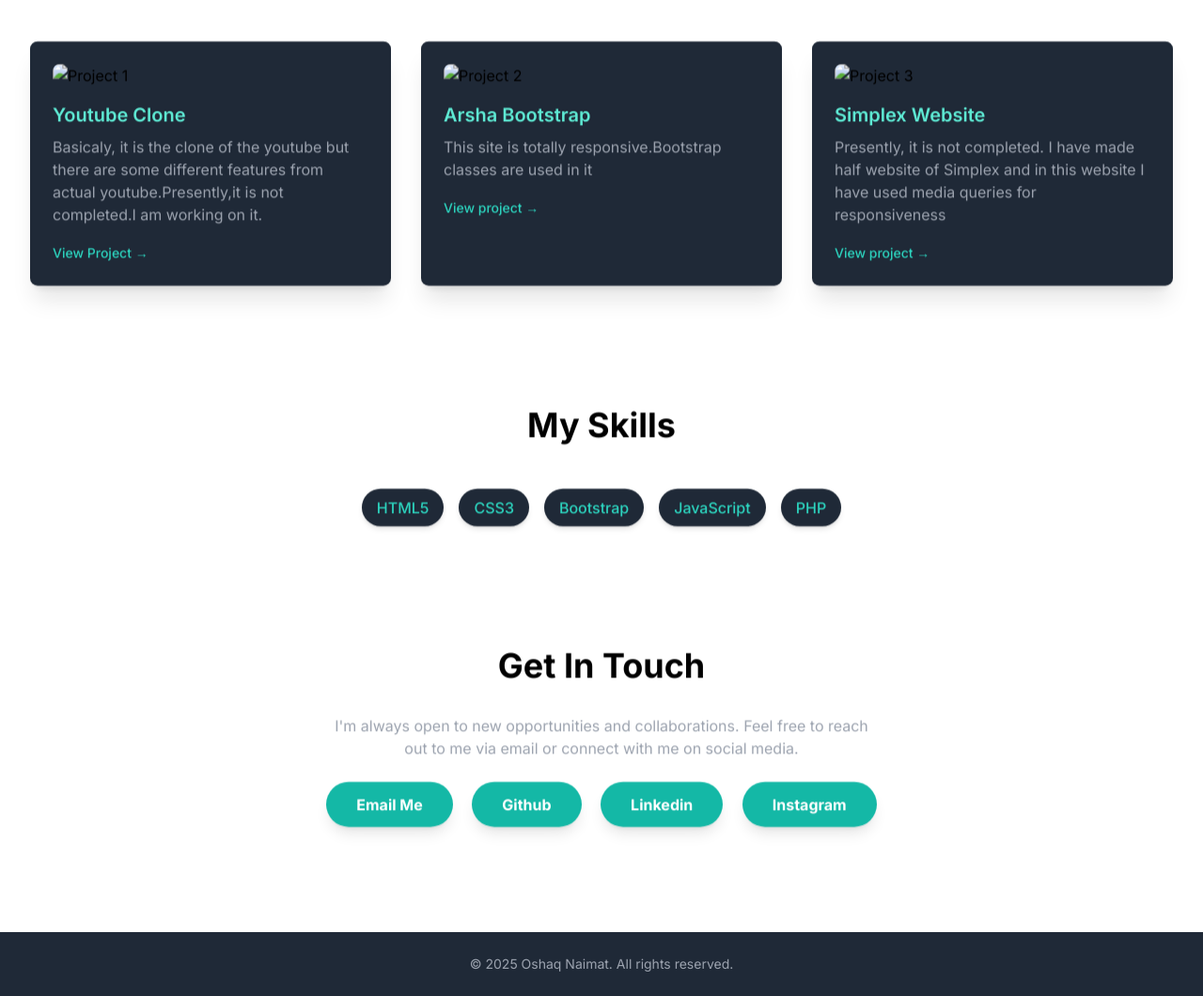
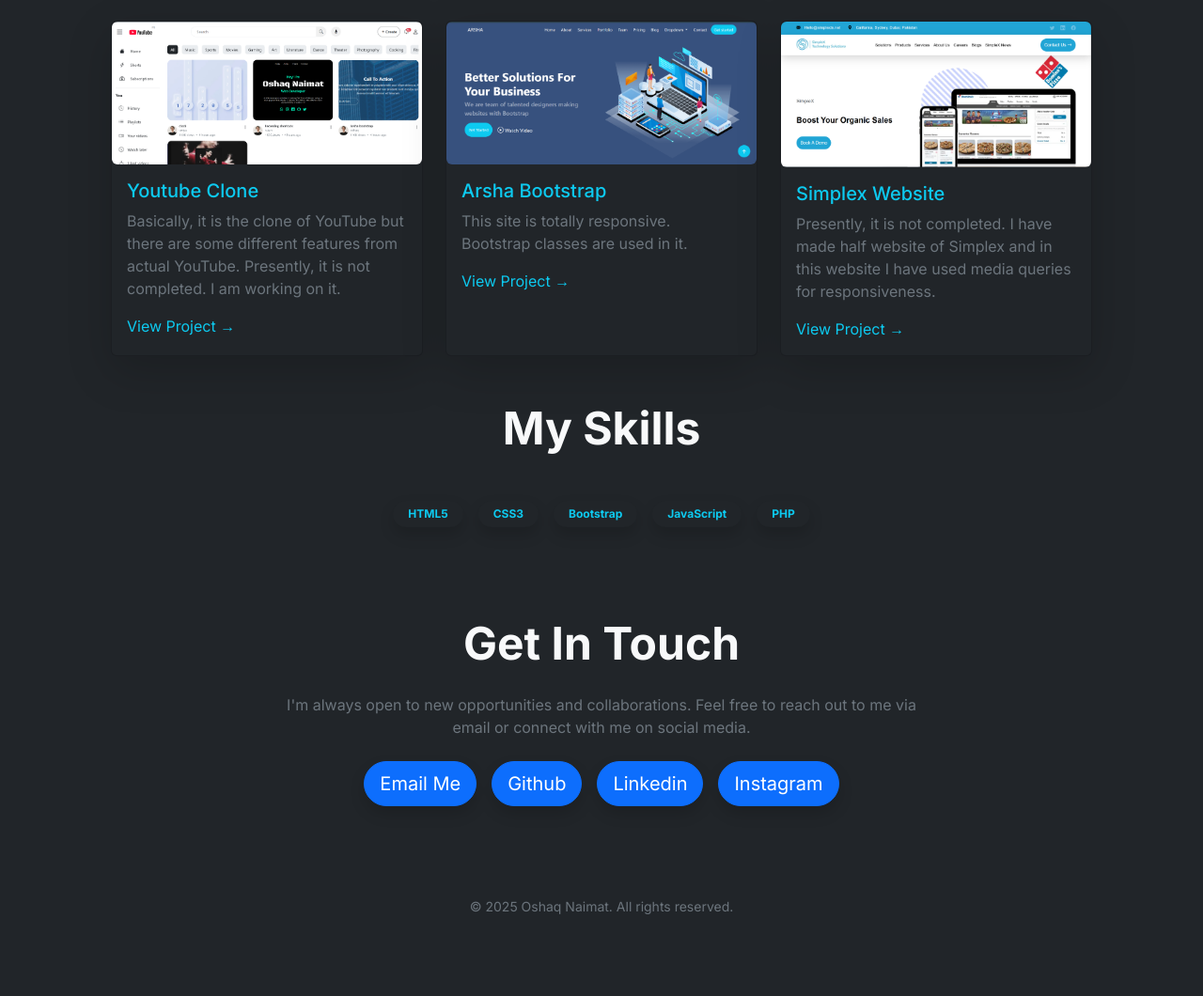
Before and after one commit to OshaqNaimat/Portfolio, a plain HTML site: page index.html in a window 1280 px wide. Shown: the part 908-1968 px from the top of the page at 94% size. After the commit the page ends 1923 px from the top, so only its background shows below. Drawn offline with nearby package versions, Linux system fonts and the light colour scheme.

Commit message:
Completed

```diff
--- a/index.html
+++ b/index.html
@@ -4,17 +4,19 @@
     <meta charset="UTF-8">
     <meta name="viewport" content="width=device-width, initial-scale=1.0">
     <title>Oshaq Naimat</title>
-    <!-- Tailwind CSS CDN -->
-    <script src="https://cdn.tailwindcss.com"></script>
+    <!-- Bootstrap CSS CDN -->
+    <link href="https://cdn.jsdelivr.net/npm/bootstrap@5.3.3/dist/css/bootstrap.min.css" rel="stylesheet" integrity="sha384-QWTKZyjpPEjISv5WaRU9OFeRpok6YctnYmDr5pNlyT2bRjXh0JMhjY6hW+ALEwIH" crossorigin="anonymous">
     <!-- Google Fonts - Inter -->
     <link rel="preconnect" href="https://fonts.googleapis.com">
     <link rel="preconnect" href="https://fonts.gstatic.com" crossorigin>
     <link href="https://fonts.googleapis.com/css2?family=Inter:wght@400;500;600;700&display=swap" rel="stylesheet">
     <link rel="shortcut icon" href="https://static.tildacdn.one/tild3236-3737-4537-a133-663932633034/React.svg" type="image/x-icon">
+    <link rel="stylesheet" href="https://cdn.jsdelivr.net/npm/bootstrap-icons@1.13.1/font/bootstrap-icons.min.css">
     <style>
         body {
             font-family: 'Inter', sans-serif;
-            /* @apply bg-gray-900 text-gray-100; */
+            background-color: #212529; /* Bootstrap's bg-dark equivalent to Tailwind's bg-gray-900 */
+            color: #f8f9fa; /* Bootstrap's text-light equivalent to Tailwind's text-gray-100 */
         }
 
         /* Smooth scrolling for internal links */
@@ -34,120 +36,148 @@
             opacity: 1;
             transform: translateY(0);
         }
+
+        /* Custom gradient text for the brand name */
+        .gradient-text {
+            background: linear-gradient(to right, #14b8a6, #0d9488); /* Teal-400 to Teal-600 */
+            -webkit-background-clip: text;
+            background-clip: text;
+            color: transparent;
+        }
+
+        /* Hover effect for nav links */
+        .nav-link:hover {
+            color: #ffffff !important; /* Bootstrap override for hover */
+        }
     </style>
 </head>
 <body>
 
     <!-- Navigation Bar -->
-    <header class="fixed w-full z-50 bg-gray-900 bg-opacity-80 backdrop-blur-sm shadow-lg">
-        <nav class="container mx-auto px-4 sm:px-6 lg:px-8 py-4 flex justify-between items-center">
-            <a href="#" class="text-2xl font-bold text-transparent bg-clip-text bg-gradient-to-r from-teal-400 to-teal-600 rounded-lg">Oshaq Naimat</a>
-            <div class="space-x-4">
-                <a href="#about" class="text-gray-300 hover:text-white transition-colors duration-300 rounded-lg">About</a>
-                <a href="#projects" class="text-gray-300 hover:text-white transition-colors duration-300 rounded-lg">Projects</a>
-                <a href="#skills" class="text-gray-300 hover:text-white transition-colors duration-300 rounded-lg">Skills</a>
-                <a href="#contact" class="text-gray-300 hover:text-white transition-colors duration-300 rounded-lg">Contact</a>
+    <header class="fixed-top w-100 bg-dark bg-opacity-75 shadow-lg" style="backdrop-filter: blur(4px);">
+        <nav class="container py-3 d-flex justify-content-between align-items-center">
+            <a href="#" class="fs-3 fw-bold gradient-text">Oshaq Naimat</a>
+            <div class="d-flex align-items-center">
+                <button class="btn d-block d-md-none me-3" type="button" data-bs-toggle="collapse" data-bs-target="#navMenu" aria-controls="navMenu" aria-expanded="false" aria-label="Toggle navigation">
+                    <i class="bi bi-list gradient-text d-lg-none" style="font-size: 1.8rem;"></i>
+                </button>
+                <div class="collapse d-md-flex gap-3" id="navMenu">
+                    <a href="#about" class="nav-link text-light d-none d-md-block">About</a>
+                    <a href="#projects" class="nav-link text-light d-none d-md-block">Projects</a>
+                    <a href="#skills" class="nav-link text-light d-none d-md-block">Skills</a>
+                    <a href="#contact" class="nav-link text-light d-none d-md-block">Contact</a>
+                    <!-- Mobile menu items -->
+                    <div class="d-md-none d-flex flex-column gap-2 mt-2">
+                        <a href="#about" class="nav-link text-light">About</a>
+                        <a href="#projects" class="nav-link text-light">Projects</a>
+                        <a href="#skills" class="nav-link text-light">Skills</a>
+                        <a href="#contact" class="nav-link text-light">Contact</a>
+                    </div>
+                </div>
             </div>
         </nav>
     </header>
 
-    <main class="container mx-auto px-4 sm:px-6 lg:px-8">
+    <main class="container px-3 px-sm-4 px-lg-5">
 
         <!-- About Me Section -->
-        <section id="about" class="pt-24 pb-16 min-h-screen flex items-center justify-center">
+        <section id="about" class="pt-5 pb-4 min-vh-100 d-flex align-items-center justify-content-center">
             <div class="text-center">
-                <!-- Your Photo - Replace with your own URL or remove -->
-                <img src="https://raw.githubusercontent.com/dorianpro/kaliwallpapers/master/kali-linux-wallpaper-v7.png" alt="Profile Photo" class="w-32 h-32 md:w-40 md:h-40 rounded-full mx-auto mb-6 object-cover border-4 border-gray-700 shadow-xl">
-                <h1 class="text-4xl sm:text-5xl font-extrabold mb-4 leading-tight">Hello, I'm <span class="text-transparent bg-clip-text bg-gradient-to-r from-teal-400 to-teal-600">Oshaq Naimat</span>.</h1>
-                <p class="text-lg sm:text-xl text-gray-400 max-w-2xl mx-auto mb-8">
-                    <!-- Your Professional Title and Bio -->
+                <img src="https://raw.githubusercontent.com/dorianpro/kaliwallpapers/master/kali-linux-wallpaper-v7.png" alt="Profile Photo" class="rounded-circle mx-auto mb-4" style="width: 128px; height: 128px; object-fit: cover; border: 4px solid #343a40;">
+                <h1 class="display-4 fw-bold mb-4">Hello, I'm <span class="gradient-text">Oshaq Naimat</span>.</h1>
+                <p class="lead text-secondary mb-4 mx-auto" style="max-width: 672px;">
                     I'm a passionate web developer with a knack for building beautiful and functional applications. I specialize in front-end and back-end technologies and enjoy solving complex problems.
                 </p>
-                <a href="#projects" class="inline-block bg-teal-500 hover:bg-teal-600 text-white font-bold py-3 px-8 rounded-full transition-all duration-300 shadow-lg transform hover:scale-105">View My Work</a>
+                <a href="#projects" class="btn btn-primary btn-lg rounded-pill shadow">View My Work</a>
             </div>
         </section>
 
         <!-- Projects Section -->
-        <section id="projects" class="py-16 fade-in-section">
-            <h2 class="text-3xl sm:text-4xl font-bold text-center mb-12">My Projects</h2>
-            <div class="grid grid-cols-1 md:grid-cols-2 lg:grid-cols-3 gap-8">
-
+        <section id="projects" class="py-4 fade-in-section">
+            <h2 class="display-5 fw-bold text-center mb-5">My Projects</h2>
+            <div class="row row-cols-1 row-cols-md-2 row-cols-lg-3 g-4">
                 <!-- Project Card 1 -->
-                <div class="bg-gray-800 rounded-lg p-6 shadow-xl transform transition-transform duration-300 hover:scale-105">
-                    <img src="./portfolio project1.png" alt="Project 1" class="w-full rounded-lg mb-4">
-                    <h3 class="text-xl font-semibold mb-2 text-teal-300">Youtube Clone</h3>
-                    <p class="text-gray-400 mb-4">Basicaly, it is the clone of the youtube but there are some different features from actual youtube.Presently,it is not completed.I am working on it. </p>
-                    <a href="#" class="text-sm font-medium text-teal-400 hover:underline">View Project &rarr;</a>
+                <div class="col">
+                    <div class="card bg-dark text-light shadow-lg h-100">
+                        <img src="./portfolio project1.png" alt="Project 1" class="card-img-top rounded">
+                        <div class="card-body">
+                            <h3 class="card-title fs-5 text-info">Youtube Clone</h3>
+                            <p class="card-text text-secondary">Basically, it is the clone of YouTube but there are some different features from actual YouTube. Presently, it is not completed. I am working on it.</p>
+                            <a href="#" class="text-info text-decoration-none">View Project &rarr;</a>
+                        </div>
+                    </div>
                 </div>
-
                 <!-- Project Card 2 -->
-                <div class="bg-gray-800 rounded-lg p-6 shadow-xl transform transition-transform duration-300 hover:scale-105">
-                    <img src="./portfolio project2.png" alt="Project 2" class="w-full rounded-lg mb-4">
-                    <h3 class="text-xl font-semibold mb-2 text-teal-300">Arsha Bootstrap</h3>
-                    <p class="text-gray-400 mb-4">This site is totally responsive.Bootstrap classes are used in it</p>
-                    <a href="https://oshaqnaimat.github.io/Arsha/" class="text-sm font-medium text-teal-400 hover:underline">View project &rarr;</a>
+                <div class="col">
+                    <div class="card bg-dark text-light shadow-lg h-100">
+                        <img src="./portfolio project2.png" alt="Project 2" class="card-img-top rounded">
+                        <div class="card-body">
+                            <h3 class="card-title fs-5 text-info">Arsha Bootstrap</h3>
+                            <p class="card-text text-secondary">This site is totally responsive. Bootstrap classes are used in it.</p>
+                            <a href="https://oshaqnaimat.github.io/Arsha/" class="text-info text-decoration-none">View Project &rarr;</a>
+                        </div>
+                    </div>
                 </div>
-
                 <!-- Project Card 3 -->
-                <div class="bg-gray-800 rounded-lg p-6 shadow-xl transform transition-transform duration-300 hover:scale-105">
-                    <img src="./portfolio project3.png" alt="Project 3" class="w-full rounded-lg mb-4">
-                    <h3 class="text-xl font-semibold mb-2 text-teal-300">Simplex Website</h3>
-                    <p class="text-gray-400 mb-4">Presently, it is not completed. I have made half website of Simplex and in this website I have used media queries for responsiveness</p>
-                    <a href="https://oshaqnaimat.github.io/simplex/" class="text-sm font-medium text-teal-400 hover:underline">View project &rarr;</a>
+                <div class="col">
+                    <div class="card bg-dark text-light shadow-lg h-100">
+                        <img src="./portfolio project3.png" alt="Project 3" class="card-img-top rounded">
+                        <div class="card-body">
+                            <h3 class="card-title fs-5 text-info">Simplex Website</h3>
+                            <p class="card-text text-secondary">Presently, it is not completed. I have made half website of Simplex and in this website I have used media queries for responsiveness.</p>
+                            <a href="https://oshaqnaimat.github.io/simplex/" class="text-info text-decoration-none">View Project &rarr;</a>
+                        </div>
+                    </div>
                 </div>
-
             </div>
         </section>
 
         <!-- Skills Section -->
-        <section id="skills" class="py-16 fade-in-section">
-            <h2 class="text-3xl sm:text-4xl font-bold text-center mb-12">My Skills</h2>
-            <div class="flex flex-wrap justify-center gap-4">
-                <!-- Skill Badge 1 -->
-                <span class="bg-gray-800 text-teal-400 px-4 py-2 rounded-full font-medium shadow-md transition-colors duration-300 hover:bg-teal-500 hover:text-white ">HTML5</span>
-                <!-- Skill Badge 2 -->
-                <span class="bg-gray-800 text-teal-400 px-4 py-2 rounded-full font-medium shadow-md transition-colors duration-300 hover:bg-teal-500 hover:text-white">CSS3</span>
-                <!-- Skill Badge 3 -->
-                <span class="bg-gray-800 text-teal-400 px-4 py-2 rounded-full font-medium shadow-md transition-colors duration-300 hover:bg-teal-500 hover:text-white">Bootstrap</span>
-                <!-- Add more skills here -->
-                <span class="bg-gray-800 text-teal-400 px-4 py-2 rounded-full font-medium shadow-md transition-colors duration-300 hover:bg-teal-500 hover:text-white">JavaScript</span>
-                <span class="bg-gray-800 text-teal-400 px-4 py-2 rounded-full font-medium shadow-md transition-colors duration-300 hover:bg-teal-500 hover:text-white">PHP</span>
-                <!-- <span class="bg-gray-800 text-teal-400 px-4 py-2 rounded-full font-medium shadow-md transition-colors duration-300 hover:bg-teal-500 hover:text-white">React</span> -->
+        <section id="skills" class="py-4 fade-in-section mb-4">
+            <h2 class="display-5 fw-bold text-center mb-5">My Skills</h2>
+            <div class="d-flex flex-wrap justify-content-center gap-3">
+                <span class="badge bg-dark text-info px-3 py-2 rounded-pill shadow">HTML5</span>
+                <span class="badge bg-dark text-info px-3 py-2 rounded-pill shadow">CSS3</span>
+                <span class="badge bg-dark text-info px-3 py-2 rounded-pill shadow">Bootstrap</span>
+                <span class="badge bg-dark text-info px-3 py-2 rounded-pill shadow">JavaScript</span>
+                <span class="badge bg-dark text-info px-3 py-2 rounded-pill shadow">PHP</span>
             </div>
         </section>
 
         <!-- Contact Section -->
-        <section id="contact" class="py-16 fade-in-section">
-            <h2 class="text-3xl sm:text-4xl font-bold text-center mb-8">Get In Touch</h2>
+        <section id="contact" class="py-4 fade-in-section mt-5">
+            <h2 class="display-5 fw-bold text-center mb-4">Get In Touch</h2>
             <div class="text-center">
-                <p class="text-gray-400 mb-6 max-w-xl mx-auto">
+                <p class="text-secondary mb-4 mx-auto" style="max-width: 672px;">
                     I'm always open to new opportunities and collaborations. Feel free to reach out to me via email or connect with me on social media.
                 </p>
-                <div class="space-y-4 sm:space-y-0 sm:space-x-4">
-                    <a id="emailBtn" class="inline-block bg-teal-500 hover:bg-teal-600 text-white font-bold py-3 px-8 rounded-full transition-all duration-300 shadow-lg transform hover:scale-105">Email Me</a>
-                    <a href="https://github.com/OshaqNaimat" class="inline-block bg-teal-500 hover:bg-teal-600 text-white font-bold py-3 px-8 rounded-full transition-all duration-300 shadow-lg transform hover:scale-105">Github</a>
-                    <a href="https://www.linkedin.com/in/oshaq-naimat-14347336a" class="inline-block bg-teal-500 hover:bg-teal-600 text-white font-bold py-3 px-8 rounded-full transition-all duration-300 shadow-lg transform hover:scale-105">Linkedin</a>
-                    <a href="https://www.instagram.com/oshaq_naimat/" class="inline-block bg-teal-500 hover:bg-teal-600 text-white font-bold py-3 px-8 rounded-full transition-all duration-300 shadow-lg transform hover:scale-105">Instagram</a>
-                    <!-- Replace # with your social media links -->
-                    </div>
+                <div class="d-flex flex-wrap justify-content-center gap-3">
+                    <a id="emailBtn" class="btn btn-primary btn-lg rounded-pill shadow">Email Me</a>
+                    <a href="https://github.com/OshaqNaimat" class="btn btn-primary btn-lg rounded-pill shadow">Github</a>
+                    <a href="https://www.linkedin.com/in/oshaq-naimat-14347336a" class="btn btn-primary btn-lg rounded-pill shadow">Linkedin</a>
+                    <a href="https://www.instagram.com/oshaq_naimat/" class="btn btn-primary btn-lg rounded-pill shadow">Instagram</a>
+                </div>
             </div>
         </section>
 
     </main>
 
     <!-- Footer -->
-    <footer class="bg-gray-800 text-center py-6 mt-12">
-        <p class="text-sm text-gray-400">&copy; 2025 Oshaq Naimat. All rights reserved.</p>
+    <footer class="bg-dark text-center py-4 mt-5">
+        <p class="text-secondary small">&copy; 2025 Oshaq Naimat. All rights reserved.</p>
     </footer>
 
-    <!-- JavaScript for scroll-triggered animations -->
+    <!-- Bootstrap JS and Popper.js CDN -->
+    <script src="https://cdn.jsdelivr.net/npm/@popperjs/core@2.11.8/dist/umd/popper.min.js" integrity="sha384-I7E8VVD/ismYTF4hNIPjVp/Zjvgyol6VFvRkX/vR+Vc4jQkC+hVqc2pM8ODewa9r" crossorigin="anonymous"></script>
+    <script src="https://cdn.jsdelivr.net/npm/bootstrap@5.3.3/dist/js/bootstrap.min.js" integrity="sha384-0pUGZvbkm6XF6gxjEnlmuGrJXVbNuzT9qBBavbLwCsOGabYfZo0T0to5eqruptLy" crossorigin="anonymous"></script>
+    <!-- JavaScript for scroll-triggered animations and email button -->
     <script>
         const fadeInSections = document.querySelectorAll('.fade-in-section');
 
         const observerOptions = {
             root: null,
             rootMargin: '0px',
-            threshold: 0.25 // Trigger animation when 25% of the element is visible
+            threshold: 0.25
         };
 
         const observer = new IntersectionObserver((entries, observer) => {
@@ -162,13 +192,13 @@
         fadeInSections.forEach(section => {
             observer.observe(section);
         });
+
         document.getElementById("emailBtn").addEventListener("click", function() {
-    const user = "oshaqnaimat15";   // before @
-    const domain = "gmail.com"; // after @
-    const gmailLink = `https://mail.google.com/mail/?view=cm&fs=1&to=${user}@${domain}`;
-    window.open(gmailLink, "_blank");
-});
+            const user = "oshaqnaimat15";
+            const domain = "gmail.com";
+            const gmailLink = `https://mail.google.com/mail/?view=cm&fs=1&to=${user}@${domain}`;
+            window.open(gmailLink, "_blank");
+        });
     </script>
-
 </body>
 </html>
```
Also changed, not shown: portfolio project1.png (added), portfolio project2.png (added), portfolio project3.png (added).
